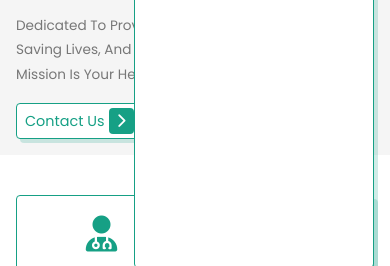
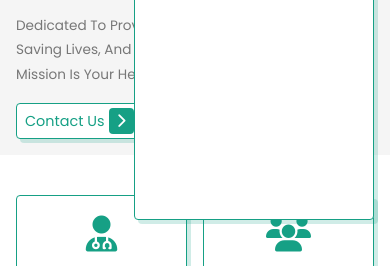
Before and after one commit to Ayoolisa/aymedic, a plain HTML site: page index.html in a window 390 px wide. Both pictures are taken after a click on the element 353 px from the left and 34 px from the top of the page. Shown: the part 578-844 px from the top of the page. Drawn offline with Linux system fonts and the light colour scheme.

Commit message:
brief touches

```diff
--- a/css/style.css
+++ b/css/style.css
@@ -607,7 +607,7 @@ border-radius: 20px;
         border-radius: .5rem;
         box-shadow: var(--box-shadow);
         width: 30rem;
-        height: calc(100vh  - 9.5rem);
+        height: calc(100vh  - 15.5rem);
         background: #fff;
         border: var(--border);
         transform: scale(0);
```
